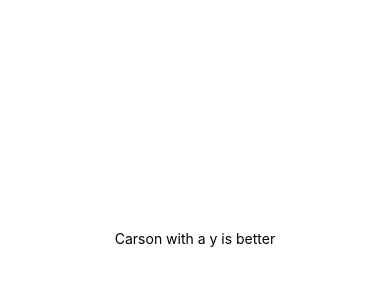
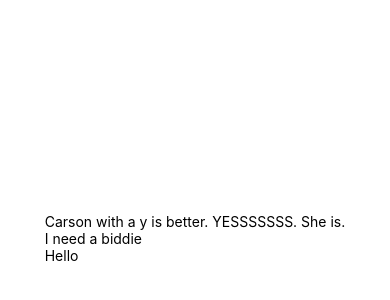
Before and after one commit to alvinkli/hatch, a React Native app: screen / in a window 390 px wide. Shown: the part 184-484 px from the top of the page. Built offline with nearby package versions, Linux system fonts and the light colour scheme.

Commit message:
thanks:)

```diff
--- a/App.js
+++ b/App.js
@@ -5,7 +5,11 @@ import { StyleSheet, Text, View } from "react-native";
 export default function App() {
   return (
     <View style={styles.container}>
-      <Text>Carson with a y is better</Text>
+      <View>
+        <Text>Carson with a y is better. YESSSSSSS. She is.</Text>
+        <Text>I need a biddie</Text>
+        <Text>Hello</Text>
+      </View>
     </View>
   );
 }
```
